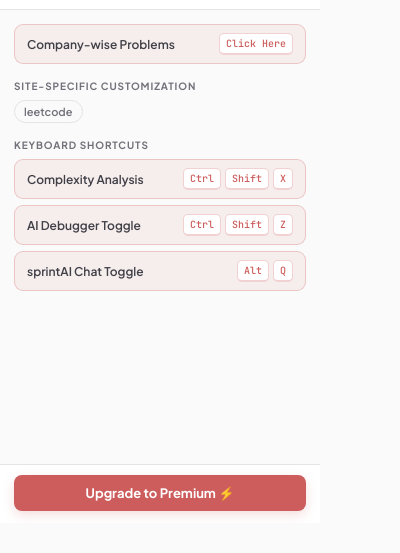
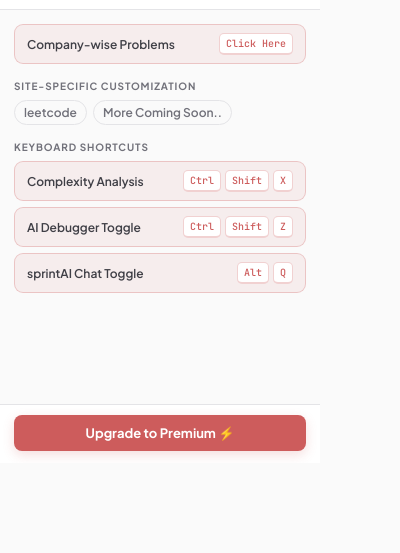
Before and after one commit to rey-1e/sprint, a browser extension: page popup/popup.html in a window 400 px wide. Shown: the part 37-590 px from the top of the page. Drawn offline with Linux system fonts and the light colour scheme.

Commit message:
perfect one

```diff
--- a/popup/popup.html
+++ b/popup/popup.html
@@ -53,8 +53,11 @@
       <div class="section">
         <p class="section-label">Site-specific Customization</p>
         <div style="display: flex; gap: 6px; align-items: center; margin-top: 4px;">
-          <a href="leetcode.html" class="website-link" id="leetcode-pill" title="LeetCode Options" style="font-size: 11px; font-weight: 600;">
+          <a href="leetcode.html" class="website-link" id="leetcode-pill" title="LeetCode Options" style="font-size: 12px; font-weight: 600;">
             leetcode
+          </a>
+          <a class="website-link" id="leetcode-pill" title="More Coming Soon" style="font-size: 12px; font-weight: 600;">
+            More Coming Soon..
           </a>
         </div>
       </div>
--- a/popup/style.css
+++ b/popup/style.css
@@ -24,7 +24,7 @@
 
 html, body {
   width: 320px;
-  height: 560px;
+  height: 500px;
   box-sizing: border-box;
 }
 
```
